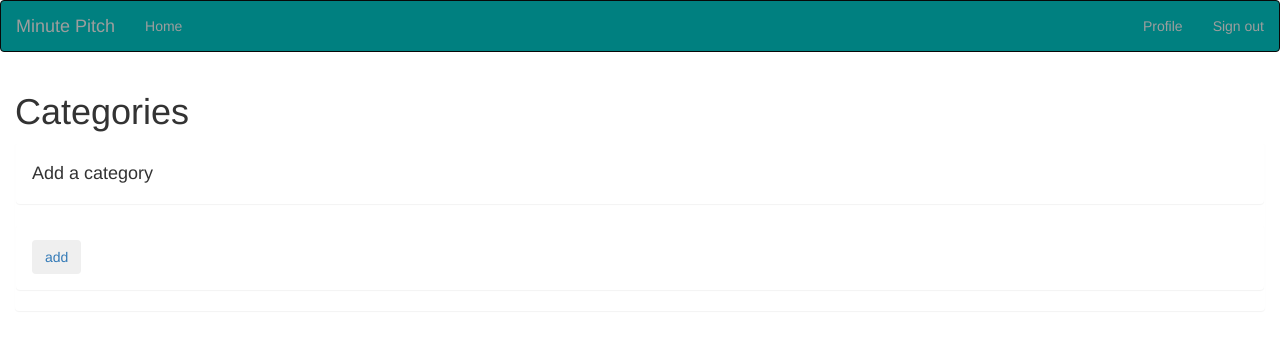
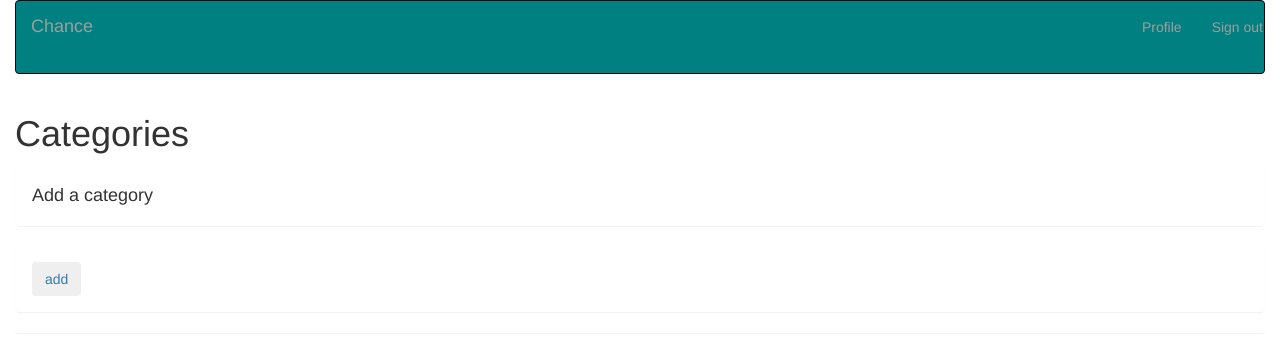
Before and after one commit to Tellvinch/chance, a Flask app: page / in a window 1280 px wide. Shown: the top 352 px of the page. Run offline with Flask 2, Linux system fonts and the light colour scheme; the visitor is signed in with stand-in values (Sample User, id 1); data comes from the database, SQL or seed files in the repository; data that the repository does not hold is empty; some libraries are stand-ins or nearby versions.

Commit message:
add changes

```diff
--- a/app/templates/navbar.html
+++ b/app/templates/navbar.html
@@ -1,43 +1,25 @@
-{% extends 'base.html' %}
-
-{% block styles%}
-{{ super() }}
-<link rel="stylesheet" href="{{url_for('static',filename='css/index.css')}}">
+{% extends 'base.html' %} {% block styles%} {{ super() }}
+<link rel="stylesheet" href="{{url_for('static',filename='css/index.css')}}" />
 {% endblock %}
 
 <!-- Navbar block -->
 {% block navbar %}
-
-        <div class="navbar navbar-inverse  " id="navbar-default" role="navigation" >
-
-
-
+<div class="container-fluid">
+  <div class="navbar navbar-inverse" id="navbar-default" role="navigation">
     <div class="navbar-header">
 
-                    <button class="navbar-toggle" type="button" data-toggle="collapse" data-target=".navbar-collapse">
-
-                        <span class="sr-only">Toggle navigation</span>
-                        <span class="icon-bar"></span>
-                        <span class="icon-bar"></span>
-                        <span class="icon-bar"></span>
-
-                    </button>
-
-                    <a href="/" class="navbar-brand">Minute Pitch</a>
-
+      <a href="/" class="navbar-brand">Chance</a>
     </div>
 
-                <div class="navbar-collapse collapse">
+    <div class="navbar navbar-expand-sm ">
 
-                    <ul class="nav navbar-nav">
-
-                        <li>
-                            <a href="/">Home</a>
-                        </li>
-                    </ul>
       <ul class="nav navbar-nav navbar-right">
         {% if current_user.is_authenticated %}
-                        <li><a href="{{url_for('main.profile',uname=current_user.username)}}">Profile</a></li>
+        <li>
+          <a href="{{url_for('main.profile',uname=current_user.username)}}"
+            >Profile</a
+          >
+        </li>
         <li><a href="{{url_for('auth.logout')}}">Sign out</a></li>
         {% else %}
         <li>
@@ -48,11 +30,7 @@
         </li>
         {%endif%}
       </ul>
-
     </div>
-
-
-
   </div>
-
+</div>
 {% endblock %}
```
Lines whose indentation alone changed are shown as unchanged.
